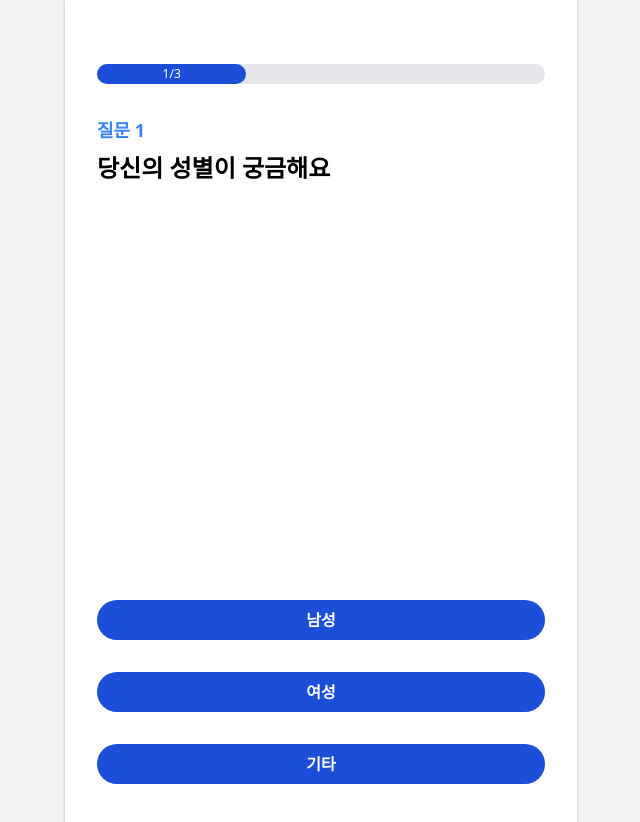
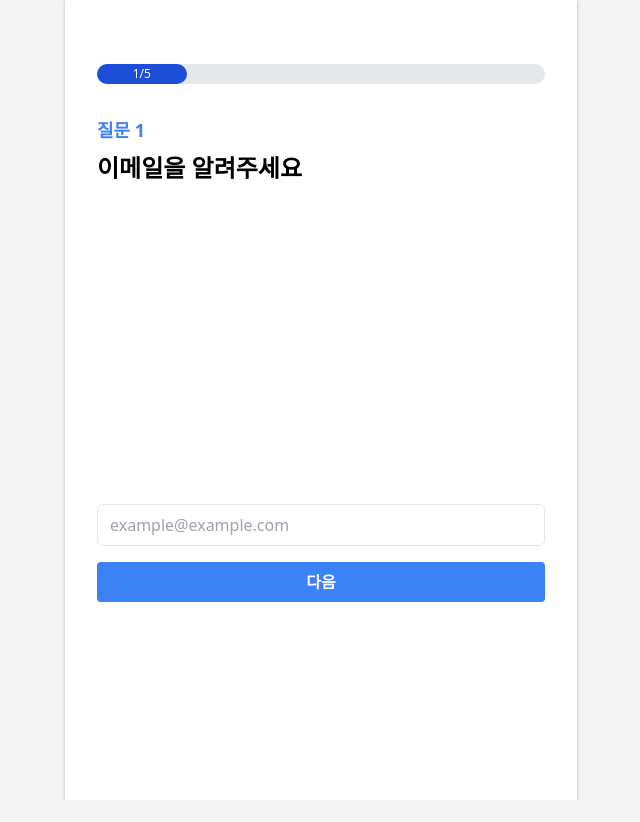
Before and after one commit to BOOPINION/Vote-FE2, a React (Create React App) app: page /signup in a window 1280 px wide. Shown: the top 822 px of the page, without its empty margins (319-959 px from the left). After the commit the page ends 800 px from the top, so only its background shows below. Built offline with nearby package versions, Linux system fonts and the light colour scheme.

Commit message:
✨ 회원가입 질문 추가
이메일, 비밀번호 입력하는 란 추가

```diff
--- a/src/components/signup/Question.tsx
+++ b/src/components/signup/Question.tsx
@@ -6,7 +6,19 @@ const Question: React.FC<{
   setQuestionNumber: React.Dispatch<React.SetStateAction<number>>;
 }> = ({ questionNumber, setQuestionNumber }) => {
   const [selectedOption, setSelectedOption] = useState<string | null>(null);
+  const [email, setEmail] = useState<string>(""); // 추가: 이메일 입력 상태
+  const [password, setPassword] = useState<string>(""); // 추가: 비밀번호 입력 상태
+  const [confirmPassword, setConfirmPassword] = useState<string>(""); // 추가: 확인용 비밀번호 입력 상태
+
   const questions = [
+    {
+      question: "이메일을 알려주세요",
+      options: ["다음"],
+    },
+    {
+      question: "비밀번호를 설정해주세요",
+      options: ["입력"],
+    },
     {
       question: "당신의 성별이 궁금해요",
       options: ["남성", "여성", "기타"],
@@ -23,24 +35,92 @@ const Question: React.FC<{
 
   const handleOptionSelect = (option: string) => {
     setSelectedOption(option);
-    // 현재 질문 번호가 마지막 질문이 아닐 경우에만 다음 질문으로 이동
     if (questionNumber < questions.length) {
       setQuestionNumber((prevQuestionNumber) => prevQuestionNumber + 1);
     }
   };
 
+  const handleNextButtonClick = () => {
+    const emailPattern = /^[^\s@]+@[^\s@]+\.[^\s@]+$/;
+    if (questionNumber === 1 && !emailPattern.test(email)) {
+      alert("유효한 이메일을 입력해주세요.");
+      return;
+    }
+
+    if (questionNumber === 2 && password !== confirmPassword) {
+      alert("비밀번호가 일치하지 않습니다. 다시 입력해주세요.");
+      return;
+    }
+
+    if (questionNumber < questions.length) {
+      setQuestionNumber((prevQuestionNumber) => prevQuestionNumber + 1);
+    }
+  };
+
+  const handleEmailChange = (e: React.ChangeEvent<HTMLInputElement>) => {
+    setEmail(e.target.value);
+  };
+
+  const handlePasswordChange = (e: React.ChangeEvent<HTMLInputElement>) => {
+    setPassword(e.target.value);
+  };
+
+  const handleConfirmPasswordChange = (
+    e: React.ChangeEvent<HTMLInputElement>
+  ) => {
+    setConfirmPassword(e.target.value);
+  };
+
   return (
     <div className="flex flex-col items-start w-auto mx-auto my-8 p-8">
-      {/* 진행률 표시 */}
       <ProgressBar current={questionNumber} total={questions.length} />
       <span className="mt-8 text-lg text-blue-500 font-semibold">
         질문 {questionNumber}
       </span>
-      <h2 className="text-2xl font-bold mt-2 mb-96">
+      <h2 className="text-2xl font-bold mt-2 mb-80">
         {questions[questionNumber - 1].question}
       </h2>
-      {/* 각 질문에 대한 보기를 보여주는 버튼을 생성 */}
-      {questions[questionNumber - 1].options.map((option, index) => (
+      {questionNumber === 1 ? (
+        <>
+          <input
+            type="email"
+            className="w-full px-3 py-2 border rounded-md"
+            placeholder="example@example.com"
+            value={email}
+            onChange={handleEmailChange}
+          />
+          <button
+            className="mt-4 w-full bg-blue-500 hover:bg-blue-600 text-white font-bold py-2 px-4 rounded"
+            onClick={handleNextButtonClick}
+          >
+            다음
+          </button>
+        </>
+      ) : questionNumber === 2 ? (
+        <>
+          <input
+            type="password"
+            className="w-full px-3 py-2 border rounded-md mb-4"
+            placeholder="비밀번호"
+            value={password}
+            onChange={handlePasswordChange}
+          />
+          <input
+            type="password"
+            className="w-full px-3 py-2 border rounded-md mb-4"
+            placeholder="비밀번호 확인"
+            value={confirmPassword}
+            onChange={handleConfirmPasswordChange}
+          />
+          <button
+            className="mt-4 w-full bg-blue-500 hover:bg-blue-600 text-white font-bold py-2 px-4 rounded"
+            onClick={handleNextButtonClick}
+          >
+            다음
+          </button>
+        </>
+      ) : (
+        questions[questionNumber - 1].options.map((option, index) => (
           <button
             key={index}
             className="mt-8 w-full items-center bg-blue-700 hover:bg-blue-800 text-white font-bold py-2 px-4 rounded-full mr-4"
@@ -48,7 +128,8 @@ const Question: React.FC<{
           >
             {option}
           </button>
-      ))}
+        ))
+      )}
     </div>
   );
 };
```
Lines whose indentation alone changed are shown as unchanged.
